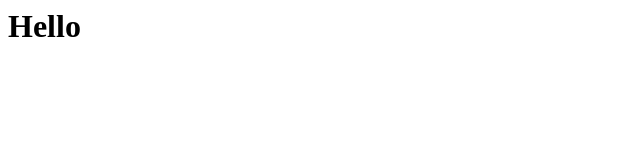
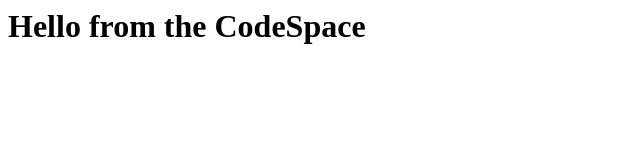
Before and after one commit to seemavk/skills-code-with-codespaces, a plain HTML site: page index.html in a window 1280 px wide. Shown: the whole page, without its empty margins (0-640 px from the left). Drawn offline with Linux system fonts and the light colour scheme.

Commit message:
Adding Hello from the code space

```diff
--- a/index.html
+++ b/index.html
@@ -1,3 +1,3 @@
 <html>
-  <h1>Hello</h1>
+  <h1>Hello from the CodeSpace</h1>
 </html>
```
